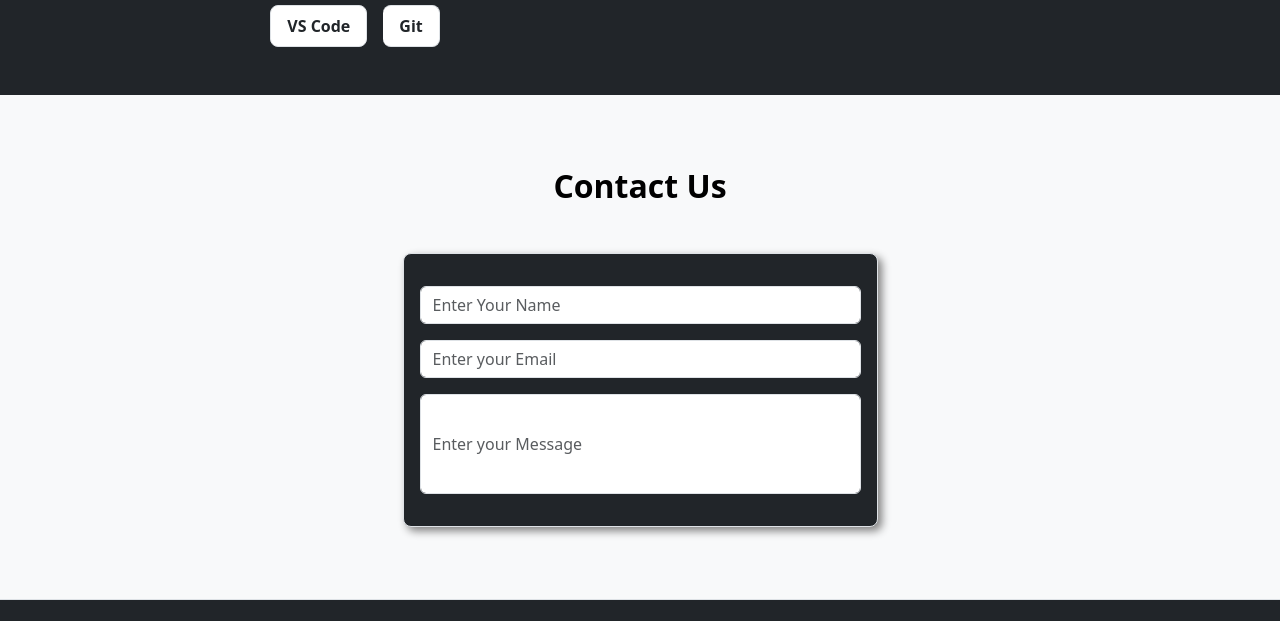
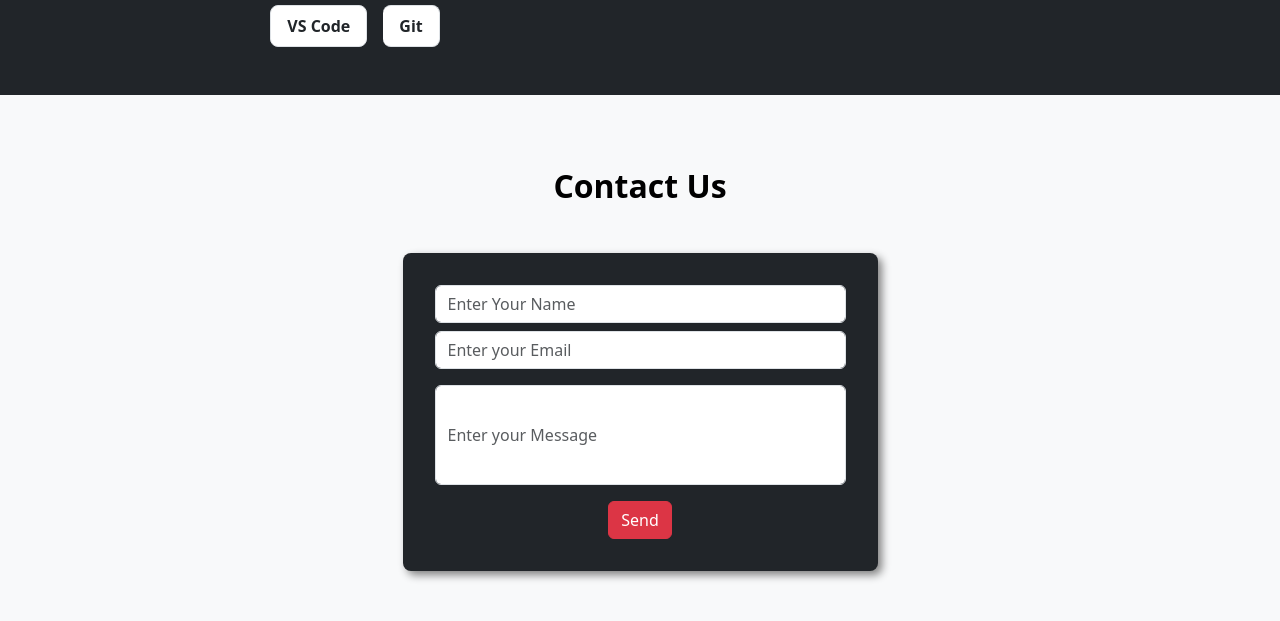
Before and after one commit to sh-rajin/Portfolio-site, a plain HTML site: page index.html in a window 1280 px wide. Shown: the part 2478-3099 px from the top of the page. Drawn offline with nearby package versions, Linux system fonts and the light colour scheme.

Commit message:
Update index.html

```diff
--- a/index.html
+++ b/index.html
@@ -204,16 +204,20 @@
                     </div>
                 </div>
                 <div class="row justify-content-center">
-                    <div class="col-lg-5 border rounded-3 bg-dark p-3 contact-box">
-                        <div class="my-3">
-                            <input type="text" class="form-control" id="input-name" placeholder="Enter Your Name" required>
-                          </div>
+                    <div class="col-lg-5 rounded-3 bg-dark p-3 contact-box">
+                      <form action="">
+                        <div class="m-3">
+                          <input type="text" class="form-control mb-2" id="input-name" placeholder="Enter Your Name" required>
                         <div class="mb-3">
                           <input type="email" class="form-control" id="input-email" placeholder="Enter your Email" required>
                         </div>
                         <div class="mb-3">
                           <input type="textarea" class="form-control message-box" id="input-email" placeholder="Enter your Message" required>
                         </div>
+                        <div class="mb-3 text-center">
+                          <input class="submit-btn btn btn-danger" type="submit" value="Send">
+                        </div>
+                      </form>
                     </div>
                 </div>
             </div>
```
Lines whose indentation alone changed are shown as unchanged.
